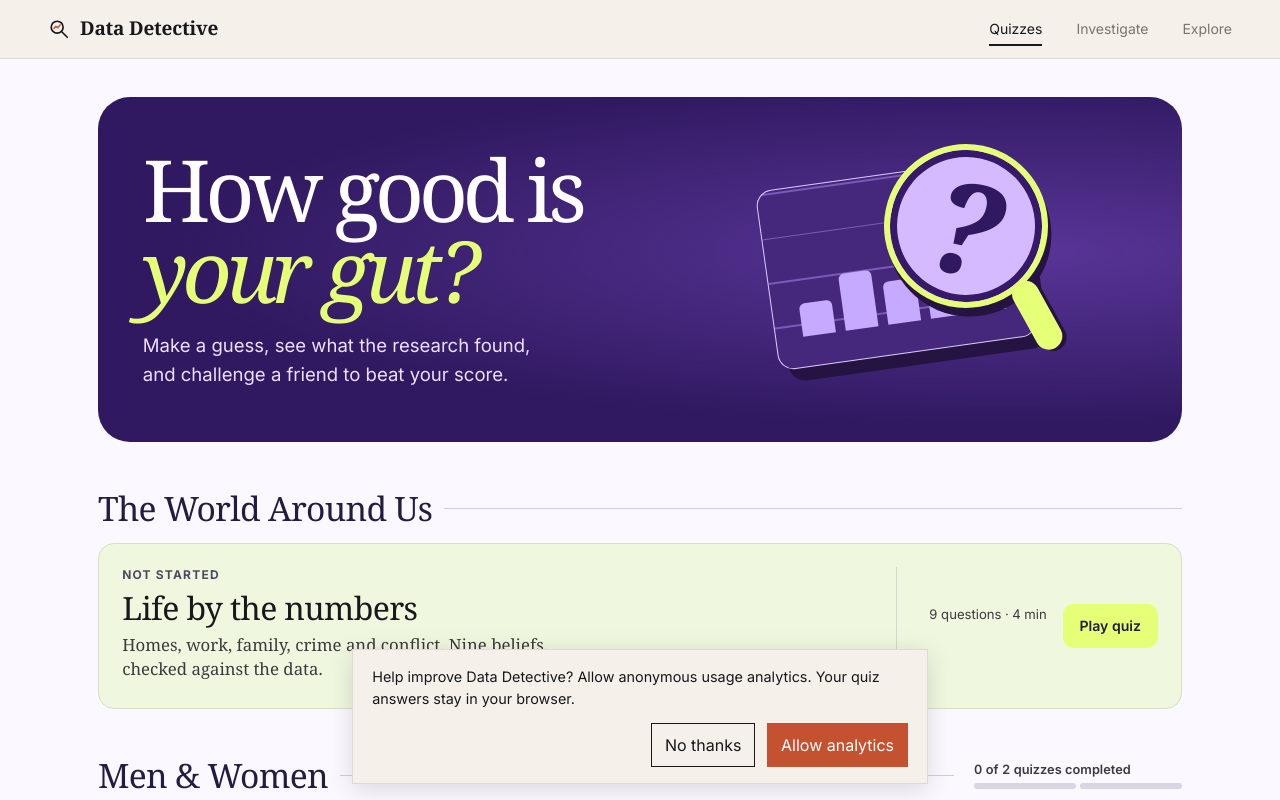
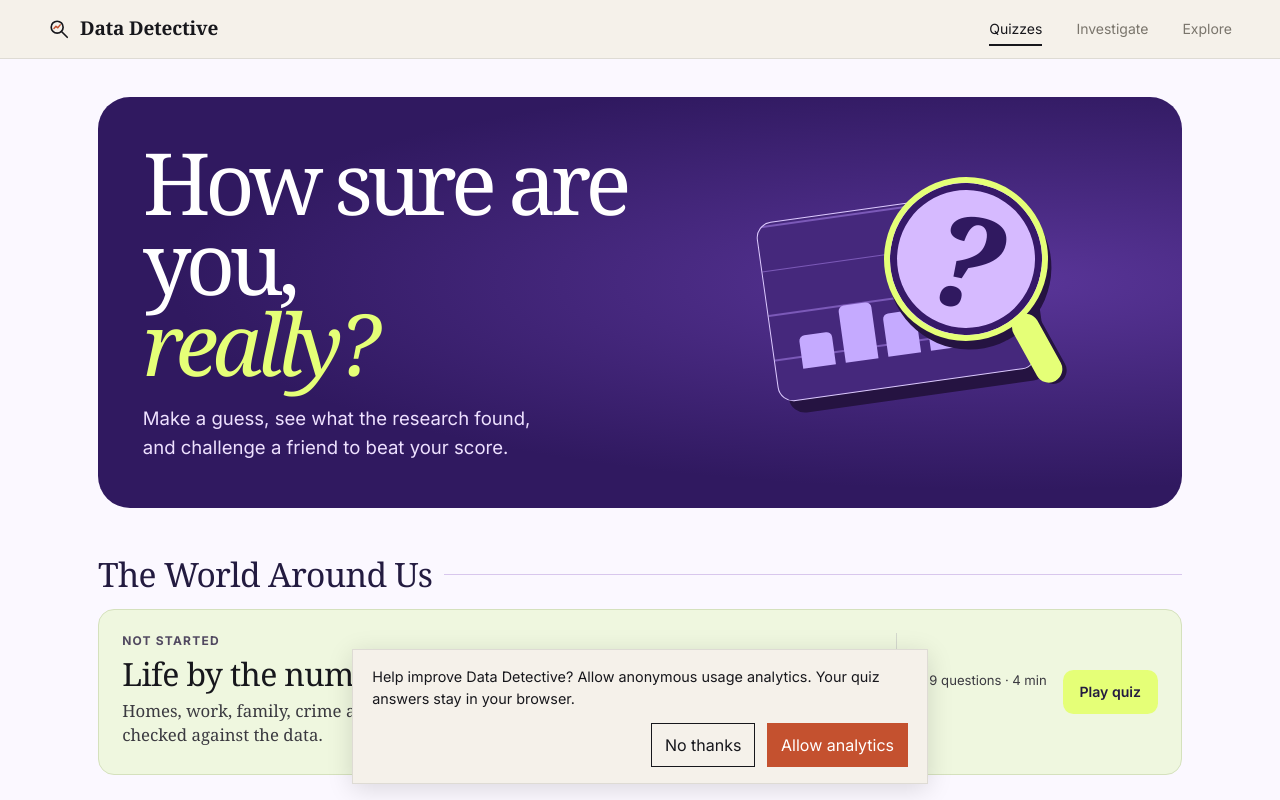
Before and after one commit to mishpedraza/data-detective, a React (Vite) app: page / in a window 1280 px wide. Shown: the top 800 px of the page. Built offline with nearby package versions, Linux system fonts and the light colour scheme.

Commit message:
Update the quiz homepage headline

```diff
--- a/src/pages/Quizzes.tsx
+++ b/src/pages/Quizzes.tsx
@@ -80,7 +80,7 @@ export function QuizCollection({ navigate }: { navigate: (href: string) => void
       <section className="discovery-reading quiz-collection">
         <header className="quiz-show-hero">
           <div className="quiz-show-intro">
-            <h1 tabIndex={-1}>How good is <em>your gut?</em></h1>
+            <h1 tabIndex={-1}>How sure are you, <em>really?</em></h1>
             <p className="quiz-subtitle">Make a guess, see what the research found, and challenge a friend to beat your score.</p>
           </div>
           <div className="quiz-show-art" aria-hidden="true">
```
